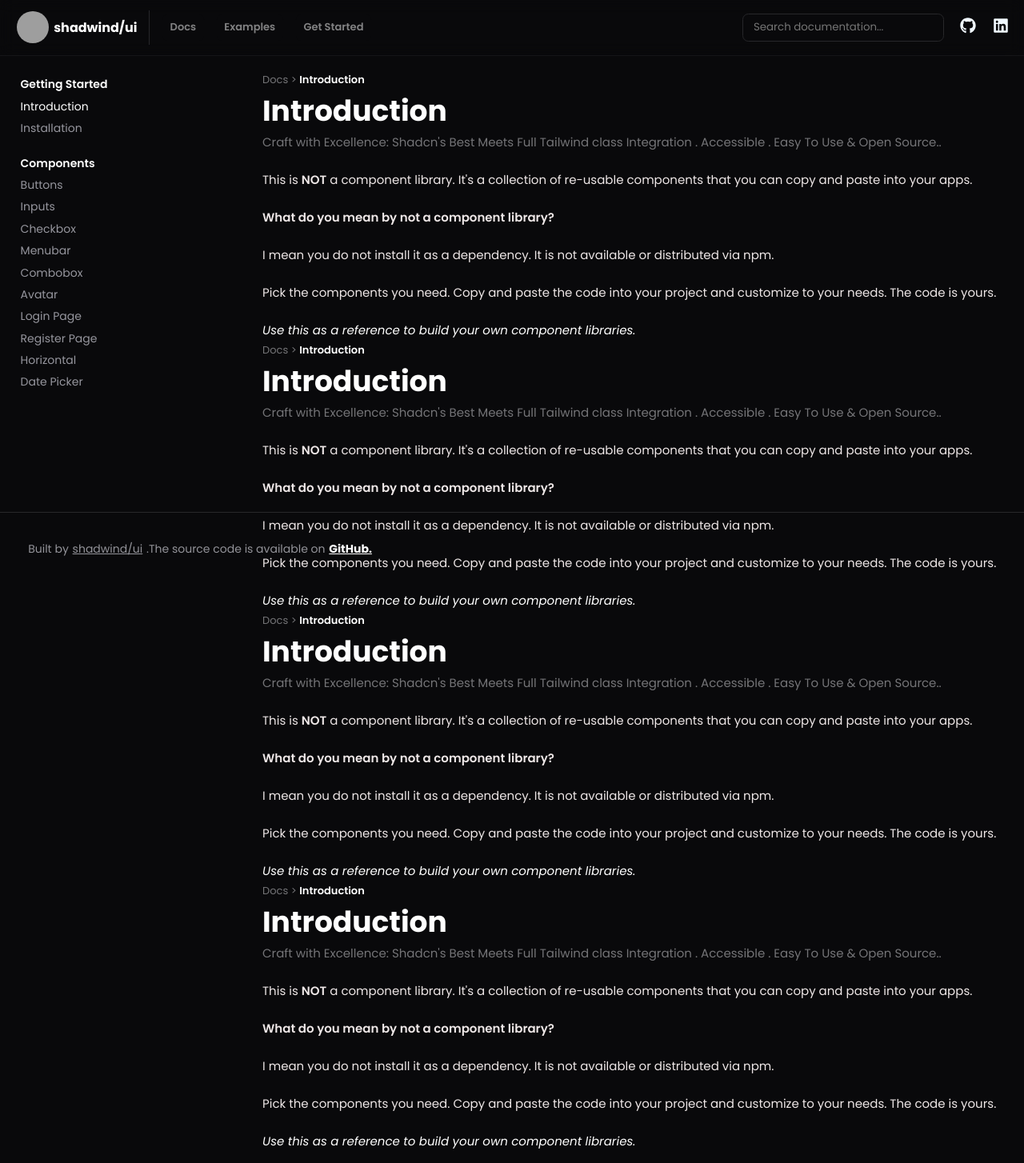
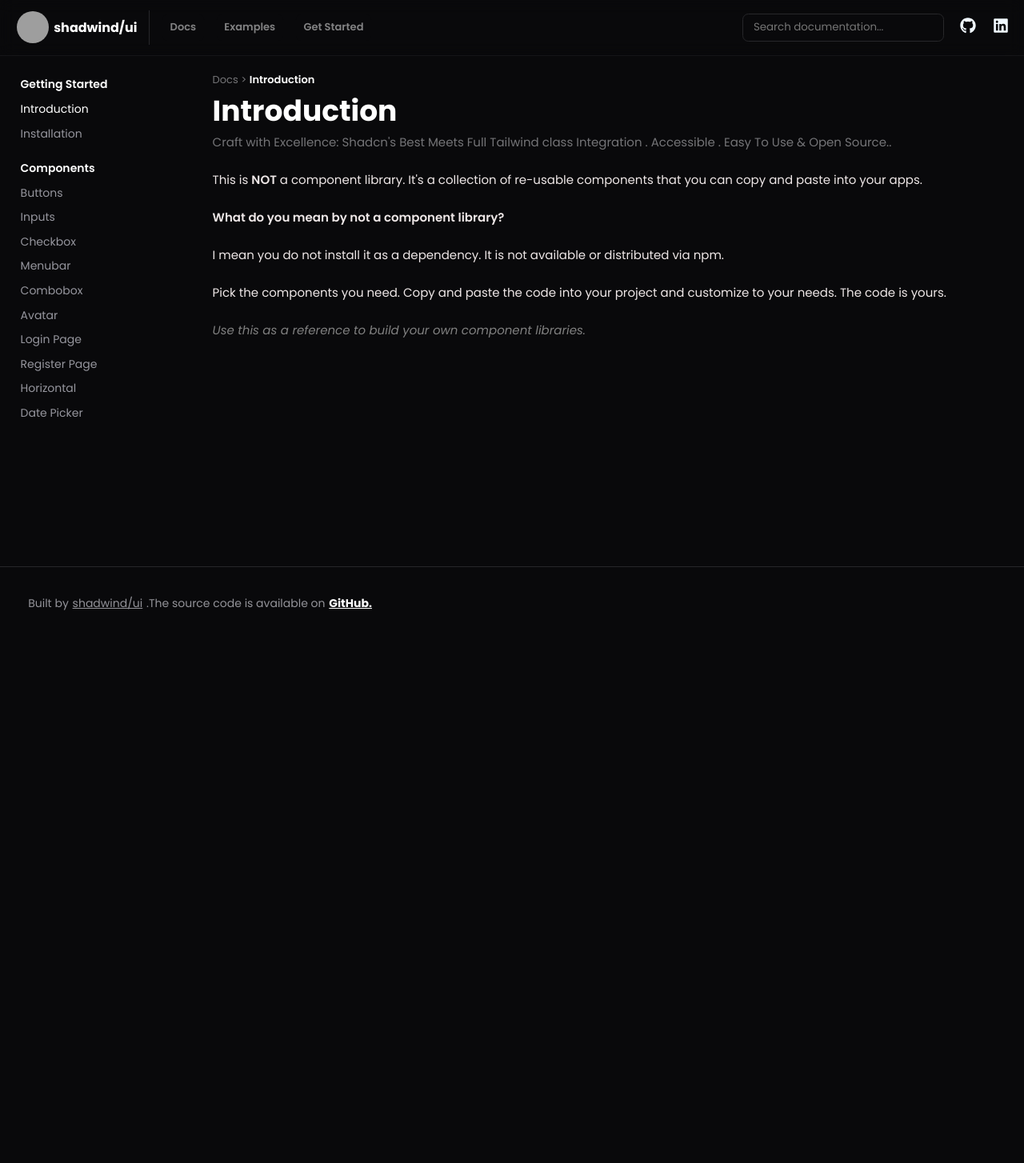
Before and after one commit to NumanHaspolat/shad-wind-ui, a React (Create React App) app: page /docs in a window 1280 px wide. Shown: the whole page at 80% size. After the commit the page ends 800 px from the top, so only its background shows below. Built offline with nearby package versions, Linux system fonts and the light colour scheme; grey boxes are pictures that could not be loaded.

Commit message:
ACC-start

```diff
--- a/src/App.css
+++ b/src/App.css
@@ -465,10 +465,6 @@
   border-top: 1px solid #27272a;
   padding: 2.2rem;
   margin-top: 1rem;
-  height: 160px !important;
-  position: fixed;
-  bottom: 0;
-  left: 0;
   width: 100%;
   .footer-div {
     color: white;
@@ -484,6 +480,17 @@
       text-decoration: underline;
     }
   }
+}
+
+.app-container {
+  display: flex;
+  flex-direction: column;
+  min-height: 100vh;
+}
+
+/* İçerik bölümü için stil */
+.content-wrap {
+  flex: 1;
 }
 
 .container {
@@ -725,11 +732,6 @@
   list-style: none;
 }
 
-.cat-item:hover {
-  color: #bbbbbd;
-  text-decoration: underline;
-}
-
 #main {
   display: flex;
   align-items: center;
@@ -958,6 +960,7 @@
   display: flex;
   gap: 1.4rem;
   position: sticky;
+  top: 70px;
   padding: 0.6rem;
 
   flex-direction: column;
@@ -1028,6 +1031,15 @@
   color: white !important;
 }
 
+.cat-item {
+  font-size: 14px !important;
+}
+
+.cat-item:hover {
+  color: #bbbbbd;
+  text-decoration: underline;
+}
+
 @media screen and (max-width: 1300px) {
   .main-cnt {
     width: auto !important;
--- a/src/AppRouter.jsx
+++ b/src/AppRouter.jsx
@@ -7,11 +7,14 @@
 import Introduction from "./doc-components/Introduction";
 import Installation from "./doc-components/Installation";
 import Footer from "./components/Footer";
+import "./App.css";
 
 const AppRouter = () => {
   return (
+    <div className="app-container">
       <BrowserRouter>
         <INavbar />
+        <div className="content-wrap">
           <Routes>
             <Route path="/" element={<Home />} />
             <Route path="/docs" element={<Docs />}>
@@ -21,8 +24,10 @@
             <Route path="/docs" element={<Docs />} />
             <Route path="/examples" element={<Examples />} />
           </Routes>
+        </div>
         <Footer />
       </BrowserRouter>
+    </div>
   );
 };
 
--- a/src/doc-components/Catalogs.jsx
+++ b/src/doc-components/Catalogs.jsx
@@ -21,7 +21,7 @@
   ];
   return (
     <div className="catalogs">
-      <div className="get-start-cat flex flex-col gap-2">
+      <div className="get-start-cat flex flex-col gap-3">
         <p className="fs-2">Getting Started</p>
         {gettingStartedLinks.map((link) => (
           <Link
@@ -37,7 +37,7 @@
         ))}
       </div>
 
-      <div className="comps-cat flex flex-col gap-2">
+      <div className="comps-cat flex flex-col gap-3">
         <p>Components</p>
         {componentsLinks.map((link) => (
           <Link
--- a/src/doc-components/Introduction.jsx
+++ b/src/doc-components/Introduction.jsx
@@ -31,100 +31,12 @@
         Pick the components you need. Copy and paste the code into your project
         and customize to your needs. The code is yours.
       </p>
-      <p className="par-5 italic">
-        Use this as a reference to build your own component libraries.
-      </p>
-      <span className="par-2">
-        Docs {">"}{" "}
-        <span className="bold color-light capital">{selectedDoc}</span>
-      </span>
-      <h2 className="head">Introduction</h2>
-      <p className="par-3">
-        Craft with Excellence: Shadcn's Best Meets Full Tailwind class
-        Integration . Accessible . Easy To Use & Open Source..
-      </p>
-
-      <p className="par-4">
-        This is <span className="bold">NOT</span> a component library. It's a
-        collection of re-usable components that you can copy and paste into your
-        apps.
-      </p>
-      <p className="par-4">
-        <span className="bold">
-          What do you mean by not a component library?
-        </span>
-      </p>
-      <p className="par-4">
-        I mean you do not install it as a dependency. It is not available or
-        distributed via npm.
-      </p>
-      <p className="par-4">
-        Pick the components you need. Copy and paste the code into your project
-        and customize to your needs. The code is yours.
-      </p>
-      <p className="par-5 italic">
-        Use this as a reference to build your own component libraries.
-      </p>
-      <span className="par-2">
-        Docs {">"}{" "}
-        <span className="bold color-light capital">{selectedDoc}</span>
-      </span>
-      <h2 className="head">Introduction</h2>
-      <p className="par-3">
-        Craft with Excellence: Shadcn's Best Meets Full Tailwind class
-        Integration . Accessible . Easy To Use & Open Source..
-      </p>
-
-      <p className="par-4">
-        This is <span className="bold">NOT</span> a component library. It's a
-        collection of re-usable components that you can copy and paste into your
-        apps.
-      </p>
-      <p className="par-4">
-        <span className="bold">
-          What do you mean by not a component library?
-        </span>
-      </p>
-      <p className="par-4">
-        I mean you do not install it as a dependency. It is not available or
-        distributed via npm.
-      </p>
-      <p className="par-4">
-        Pick the components you need. Copy and paste the code into your project
-        and customize to your needs. The code is yours.
-      </p>
-      <p className="par-5 italic">
-        Use this as a reference to build your own component libraries.
-      </p>
-      <span className="par-2">
-        Docs {">"}{" "}
-        <span className="bold color-light capital">{selectedDoc}</span>
-      </span>
-      <h2 className="head">Introduction</h2>
-      <p className="par-3">
-        Craft with Excellence: Shadcn's Best Meets Full Tailwind class
-        Integration . Accessible . Easy To Use & Open Source..
-      </p>
-
-      <p className="par-4">
-        This is <span className="bold">NOT</span> a component library. It's a
-        collection of re-usable components that you can copy and paste into your
-        apps.
-      </p>
-      <p className="par-4">
-        <span className="bold">
-          What do you mean by not a component library?
-        </span>
-      </p>
-      <p className="par-4">
-        I mean you do not install it as a dependency. It is not available or
-        distributed via npm.
-      </p>
-      <p className="par-4">
-        Pick the components you need. Copy and paste the code into your project
-        and customize to your needs. The code is yours.
-      </p>
-      <p className="par-5 italic">
+      <p
+        className="par-5 italic"
+        style={{
+          color: "GrayText",
+        }}
+      >
         Use this as a reference to build your own component libraries.
       </p>
     </div>
--- a/src/pages/Docs.jsx
+++ b/src/pages/Docs.jsx
@@ -16,7 +16,7 @@
       <div style={{ flex: 1 }}>
         <Catalogs setSelectedDoc={setSelectedDoc} selectedDoc={selectedDoc} />
       </div>
-      <div style={{ flex: 3 }}>{docComponents[selectedDoc]}</div>
+      <div style={{ flex: 4 }}>{docComponents[selectedDoc]}</div>
     </div>
   );
 };
```
Also changed, not shown: src/components/Accordion.jsx (added, +7 -0 lines). Lines whose indentation alone changed are shown as unchanged.
